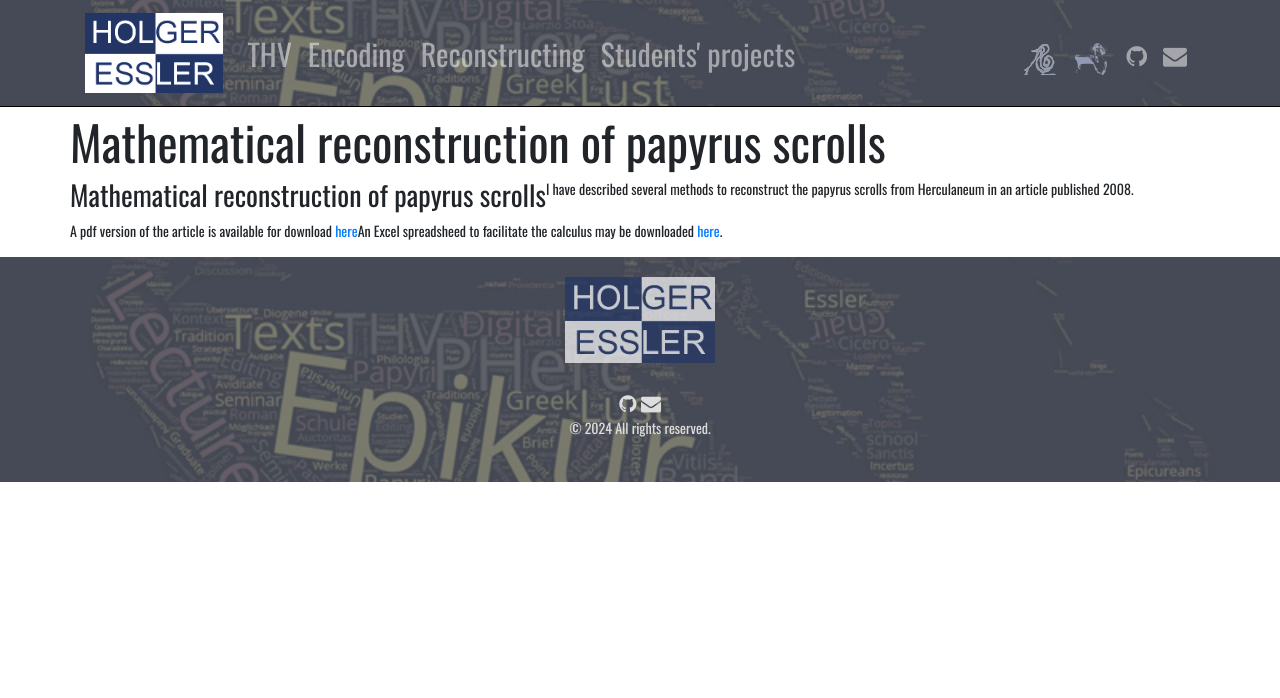
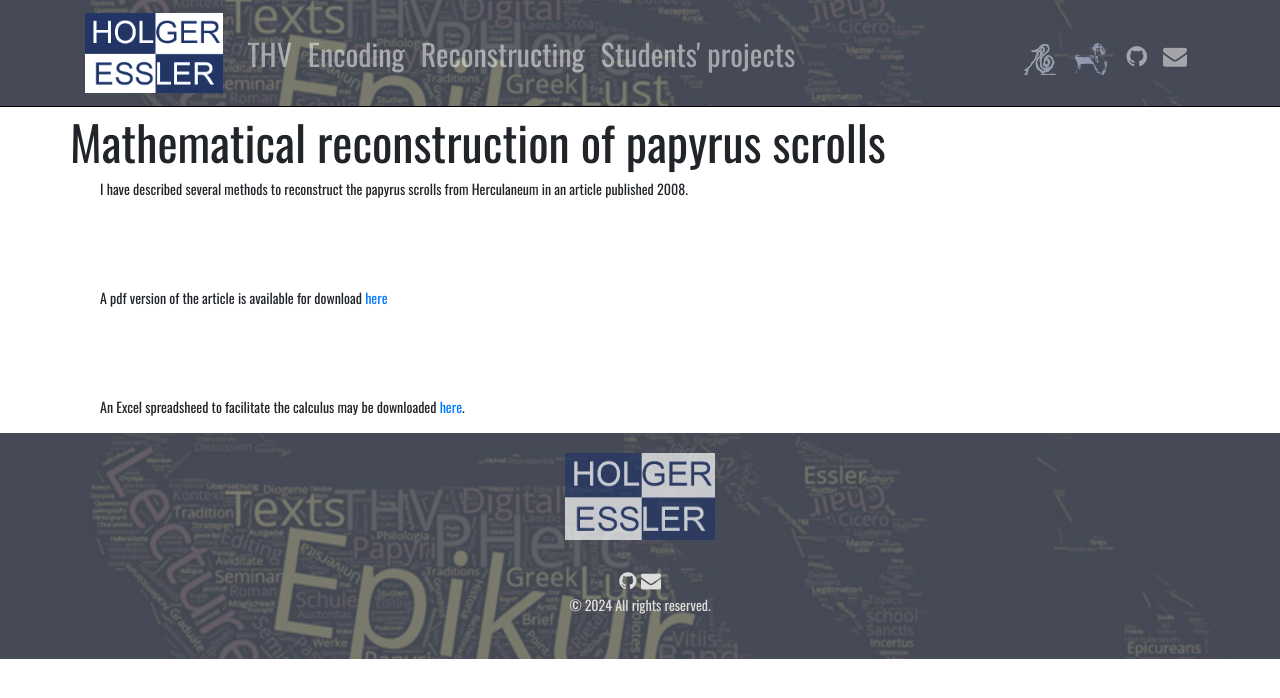
Before and after one commit to HolgerEssler/HolgerEssler.github.io, a Jekyll site: the page built from mathRec.html, in a window 1280 px wide. Shown: the top 698 px of the page. Built offline with Jekyll 4.4.1, drawn with Linux system fonts in a browser that asks for light colours; nearby versions of some CDN libraries.

Commit message:
Add favicon

```diff
--- a/_layouts/default.html
+++ b/_layouts/default.html
@@ -27,6 +27,8 @@
     {% endif %}
 
     <title>Website of Holger Essler</title>
+    <link rel="icon" type="image/png" href="favicon-32x32.png" sizes="32x32" />
+    <link rel="icon" type="image/png" href="favicon-16x16.png" sizes="16x16" />
   </head>
 
   <body>
--- a/mathRec.html
+++ b/mathRec.html
@@ -16,14 +16,12 @@
       <div class="seminars">
         <!-- Mathematical Reconstruction -->
         <div class="container">
-
           <div class="row">
             <div>Mathematical reconstruction of papyrus scrolls</div>
           </div>
-          <div class="row">
-                <h3>Mathematical reconstruction of papyrus scrolls</h3>
-                <p>I have described several methods to reconstruct the papyrus scrolls from Herculaneum in an article published 2008.</p>
-                <p>A pdf version of the article is available for download <a href="https://iris.unive.it/handle/10278/3724135">here</a></p>
+          <div class="container">
+            <p>I have described several methods to reconstruct the papyrus scrolls from Herculaneum in an article published 2008.</p><br/>
+                <p>A pdf version of the article is available for download <a href="https://iris.unive.it/handle/10278/3724135">here</a></p><br/>
             <p>An Excel spreadsheed to facilitate the calculus may be downloaded <a href="https://github.com/HolgerEssler/HolgerEssler.github.io/blob/main/material/MathRek.xls">here</a>.</p>
           </div>
         </div>
```
Also changed, not shown: images/favicon-16x16.png (added), images/favicon-32x32.png (added), images/favicon.ico (added).
